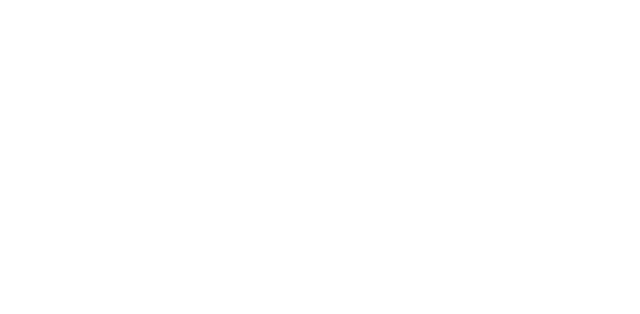
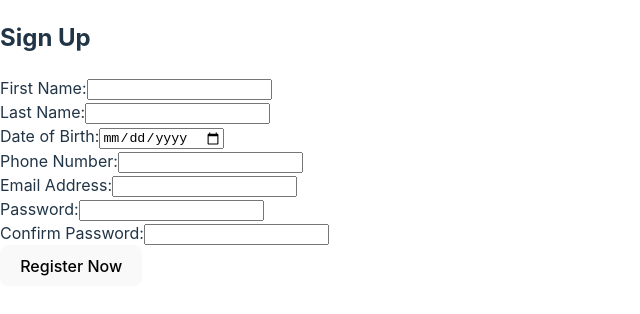
Before and after one commit to jonahturrell/shellhacks_2024, a React (Vite) app in the folder dino_mail/: page /signup in a window 1280 px wide. Before the commit this address had no page. Shown: the top 314 px of the page, without its empty margins (0-640 px from the left). Built offline with nearby package versions, Linux system fonts and the light colour scheme.

Commit message:
add signup page

```diff
--- a/dino_mail/src/App.jsx
+++ b/dino_mail/src/App.jsx
@@ -2,6 +2,7 @@
 import { BrowserRouter as Router, Route, Routes } from 'react-router-dom';
 import HomePage from './Home';
 import LoginPage from './Login';
+import SignUpPage from './Signup';
 
 function App() {
 
@@ -11,6 +12,7 @@
         <Routes>
             <Route path="/" element={<HomePage />} />
             <Route path="/login" element={<LoginPage />} />
+            <Route path="/signup" element={<SignUpPage />} />
         </Routes>
       </div>
     </Router>
--- a/dino_mail/src/Home.jsx
+++ b/dino_mail/src/Home.jsx
@@ -20,7 +20,9 @@
 					</ul>
 				</nav>
 				<div className='auth-buttons'>
-					<button className='btn signUp'>Sign Up</button>
+					<Link to="/signup">
+						<button className='btn signUp'>Sign Up</button>
+					</Link>
 					<Link to="/login">
 						<button className='btn login'>Log In</button>
 					</Link>
--- /dev/null
+++ b/dino_mail/src/Signup.jsx
@@ -0,0 +1,91 @@
+import React, { useState } from 'react';
+
+function SignUpPage() {
+  const [firstName, setFirstName] = useState('');
+  const [lastName, setLastName] = useState('');
+  const [dob, setDob] = useState('');
+  const [phoneNumber, setPhoneNumber] = useState('');
+  const [email, setEmail] = useState('');
+  const [password, setPassword] = useState('');
+  const [confirmPassword, setConfirmPassword] = useState('');
+
+  const handleSignUp = (e) => {
+    e.preventDefault();
+    // Handle sign-up logic here
+    console.log('Signing up with:', { firstName, lastName, dob, phoneNumber, email, password });
+  };
+
+  return (
+    <div className='sign-up-container'>
+      <h2>Sign Up</h2>
+      <form onSubmit={handleSignUp}>
+        <div>
+          <label>First Name:</label>
+          <input
+            type="text"
+            value={firstName}
+            onChange={(e) => setFirstName(e.target.value)}
+            required
+          />
+        </div>
+        <div>
+          <label>Last Name:</label>
+          <input
+            type="text"
+            value={lastName}
+            onChange={(e) => setLastName(e.target.value)}
+            required
+          />
+        </div>
+        <div>
+          <label>Date of Birth:</label>
+          <input
+            type="date"
+            value={dob}
+            onChange={(e) => setDob(e.target.value)}
+            required
+          />
+        </div>
+        <div>
+          <label>Phone Number:</label>
+          <input
+            type="tel"
+            value={phoneNumber}
+            onChange={(e) => setPhoneNumber(e.target.value)}
+            required
+          />
+        </div>
+        <div>
+          <label>Email Address:</label>
+          <input
+            type="email"
+            value={email}
+            onChange={(e) => setEmail(e.target.value)}
+            required
+          />
+        </div>
+        <div>
+          <label>Password:</label>
+          <input
+            type="password"
+            value={password}
+            onChange={(e) => setPassword(e.target.value)}
+            required
+          />
+        </div>
+        <div>
+          <label>Confirm Password:</label>
+          <input
+            type="password"
+            value={confirmPassword}
+            onChange={(e) => setConfirmPassword(e.target.value)}
+            required
+          />
+        </div>
+        <button type="submit">Register Now</button>
+      </form>
+    </div>
+  );
+}
+
+export default SignUpPage;
```
